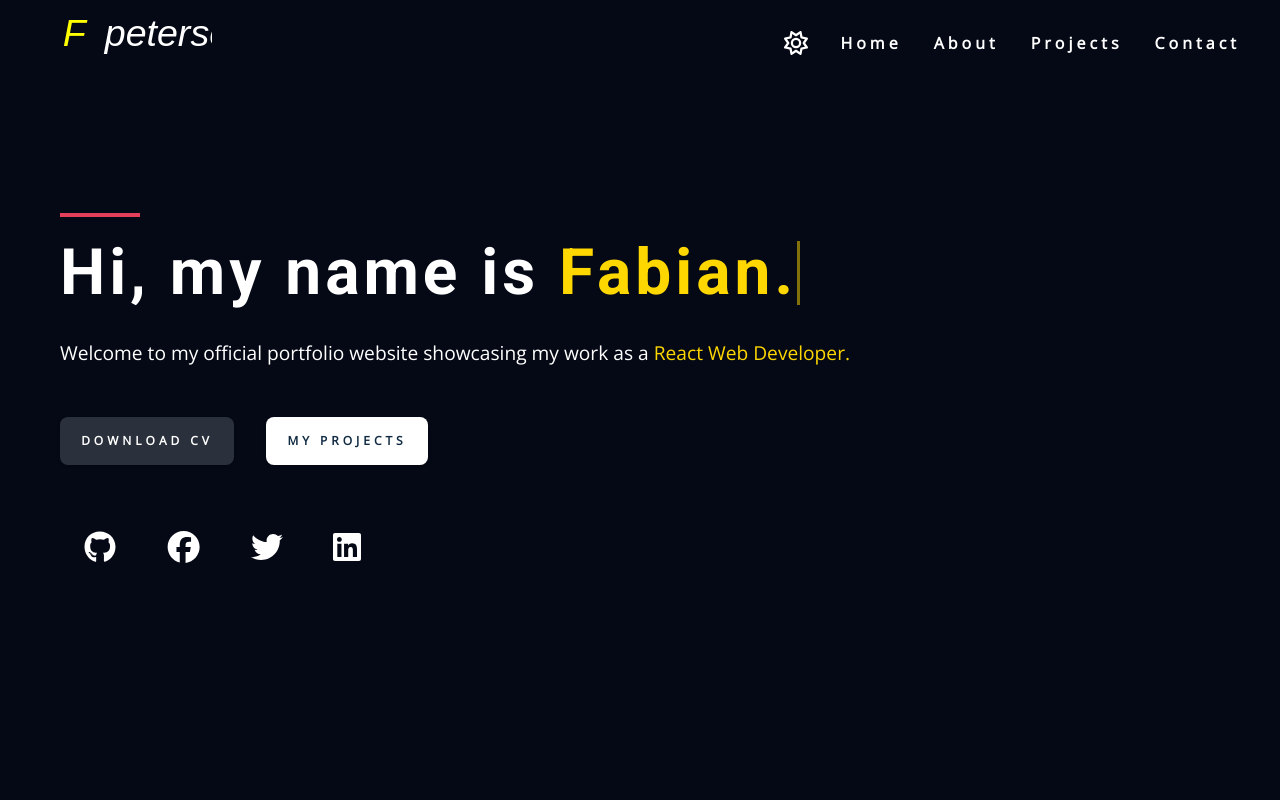
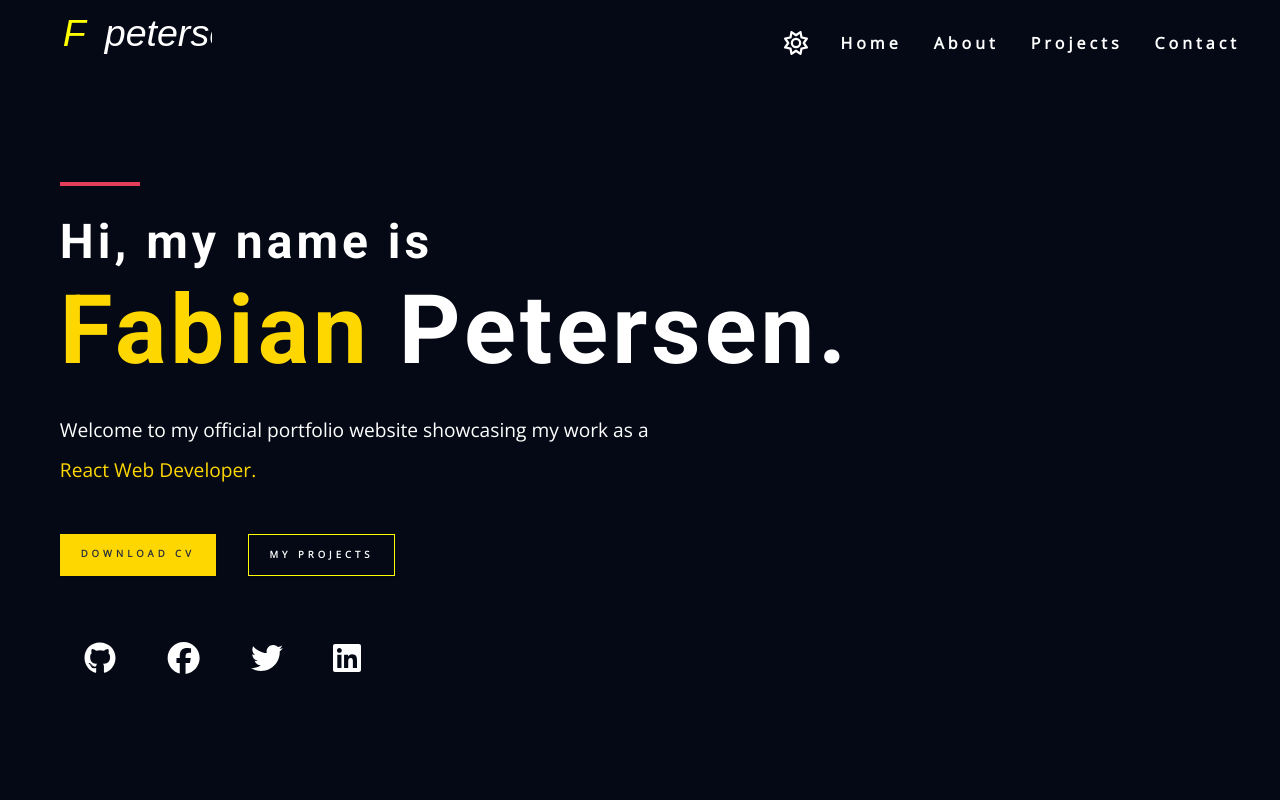
Before and after one commit to Fabian-Petersen/fabian-portfolio-app, a React (Create React App) app: page / in a window 1280 px wide. Shown: the top 800 px of the page. Built offline with nearby package versions, Linux system fonts and the light colour scheme.

Commit message:
css-updated in home,filterbuttons-&-projects

```diff
--- a/src/App.js
+++ b/src/App.js
@@ -4,7 +4,7 @@ import AppProvider from "./ContextAPI";
 import { BrowserRouter as Router, Routes, Route } from "react-router-dom";
 import {
   About,
-  Header,
+  Home,
   Projects,
   Contact,
   Footer,
@@ -19,7 +19,7 @@ const App = () => {
         <Router>
           <Navbar />
           <Routes>
-            <Route exact path='/' element={<Header />} />
+            <Route exact path='/' element={<Home />} />
             <Route path='/about' element={<About />} />
             <Route path='/projects' element={<Projects />} />
             <Route path='/projects/:projectId' element={<SinglePage />} />
--- a/src/components/Contact.js
+++ b/src/components/Contact.js
@@ -6,58 +6,55 @@ import projectImage1 from "../assets/images/project-1.jpeg";
 const Contact = () => {
   return (
     <Wrapper>
-      <section className="contact section" id="contact">
-        <div className="section-title">
+      <section className='contact section' id='contact'>
+        <div className='section-title'>
           <h2>Lets get in touch</h2>
-          <div className="underline"></div>
+          <div className='underline'></div>
         </div>
-        <div className="section-center contact-center">
+        <div className='section-center contact-center'>
           <form
-            id="fs-frm"
-            name="simple-contact-form"
-            acceptCharset="utf-8"
-            action="https://formspree.io/f/xgebwpge"
-            method="POST"
-          >
-            <fieldset id="fs-frm-inputs">
-              <h2 className="contact-form-title">Contact Me</h2>
-              <label htmlFor="full-name">Full Name</label>
+            id='fs-frm'
+            name='simple-contact-form'
+            acceptCharset='utf-8'
+            action='https://formspree.io/f/xgebwpge'
+            method='POST'>
+            <fieldset id='fs-frm-inputs'>
+              <h2 className='contact-form-title'>Contact Me</h2>
+              <label htmlFor='full-name'>Full Name</label>
               <input
-                type="text"
-                name="name"
-                id="full-name"
-                placeholder="First Name"
+                type='text'
+                name='name'
+                id='full-name'
+                placeholder='First Name'
                 required
               />
-              <label htmlFor="email-address">Email Address</label>
+              <label htmlFor='email-address'>Email Address</label>
               <input
-                type="email"
-                name="_replyto"
-                id="email-address"
-                placeholder="fabian@webmail.com"
+                type='email'
+                name='_replyto'
+                id='email-address'
+                placeholder='fabian@webmail.com'
                 required
               />
-              <label htmlFor="message">Message</label>
+              <label htmlFor='message'>Message</label>
               <textarea
-                rows="8"
-                name="message"
-                id="message"
-                placeholder="Enter your message"
-                required
-              ></textarea>
+                rows='8'
+                name='message'
+                id='message'
+                placeholder='Enter your message'
+                required></textarea>
               <input
-                type="hidden"
-                name="_subject"
-                id="email-subject"
-                value="Contact Form Submission"
+                type='hidden'
+                name='_subject'
+                id='email-subject'
+                value='Contact Form Submission'
               />
             </fieldset>
             <button
-              id="contact-btn"
-              type="submit"
-              value="Submit"
-              className="btn hero-btn-1 btn-contact"
-            >
+              id='contact-btn'
+              type='submit'
+              value='Submit'
+              className='btn btn-1 btn-contact btn-lg'>
               SUBMIT
             </button>
           </form>
@@ -134,12 +131,6 @@ const Wrapper = styled.section`
     border: none;
   }
 
-  .btn-contact {
-    width: 100%;
-    padding: 0.8rem 1rem;
-    font-size: 0.8rem;
-  }
-
   input:focus,
   textarea:focus {
     outline: #ffd700;
--- a/src/components/FilterButtons.js
+++ b/src/components/FilterButtons.js
@@ -23,22 +23,22 @@ const FilterButtons = () => {
   const uniqueValues = [...new Set(projects.map((item) => item.language))];
   return (
     <Wrapper>
-      <div className='project-btns section-center'>
+      <div className='btn-container section-center'>
         {uniqueValues.map((item, index) => {
           return (
             <button
               key={index}
               className={
                 activeButton === item
-                  ? "btn hero-btn-1 project-btn active"
-                  : "btn hero-btn-1 project-btn"
+                  ? "btn btn-1 project-btn active"
+                  : "btn btn-1 project-btn"
               }
               onClick={handleClick(item)}>
               {item}
             </button>
           );
         })}
-        <button className='btn hero-btn-1' id='project-btn-all' onClick={reset}>
+        <button className='btn btn-1' id='project-btn-all' onClick={reset}>
           All
         </button>
       </div>
@@ -47,26 +47,35 @@ const FilterButtons = () => {
 };
 
 const Wrapper = styled.div`
-  .project-btns {
+  .btn-container {
     display: flex;
     flex-wrap: wrap;
     justify-content: center;
-    gap: 2rem;
     margin-bottom: 2rem;
+    gap: 0.5rem;
   }
 
-  .project-btns button {
-    flex-basis: 100%;
-  }
-  .hero-btn-1,
-  .hero-btn-2 {
-    max-width: 8rem;
-    padding: 0.7rem 0.8rem;
-    font-size: 0.6rem;
+  button {
+    flex: 1 1 0;
+    width: max-content;
+    padding: 0.8rem 0rem;
   }
 
   button.active {
     background-color: var(--clr-red);
+    color: white;
+  }
+
+  @media screen and (min-width: 450px) {
+    .btn-container {
+      gap: 1rem;
+      padding: 0.7rem 1rem;
+      font-size: 0.7rem;
+    }
+
+    button {
+      max-width: 9rem;
+    }
   }
 `;
 
--- a/src/components/Header.js
+++ b/src/components/Home.js
@@ -1,4 +1,5 @@
 import React from "react";
+import { Link } from "react-router-dom";
 import styled from "styled-components";
 import cv from "../assets/documents/fabian-petersen-12.2022-v1.pdf";
 import { useGlobalContext } from "../ContextAPI";
@@ -8,7 +9,7 @@ import SocialsHover from "./SocialsHover";
 
 // import bgImage from "../assets/images/hero-simple-shiny-bg.svg";
 
-const Header = () => {
+const Home = () => {
   const { openSidebar, setOpenSidebar } = useGlobalContext();
   return (
     <Wrapper>
@@ -21,11 +22,10 @@ const Header = () => {
         <div className='section-center hero-center'>
           <article className='hero-info'>
             <div className='underline'></div>
-            <div className='hero-heading' id='home'>
+            <h3>Hi, my name is</h3>
             <h1>
-                Hi, my name is <span>Fabian.</span>
+              <span>Fabian </span>Petersen.
             </h1>
-            </div>
             <p className='hero-sub-heading'>
               Welcome to my official portfolio website showcasing my work as a
               <span> React Web Developer.</span>
@@ -35,12 +35,12 @@ const Header = () => {
                 href={cv}
                 target='_blank'
                 rel='noreferrer'
-                className='btn hero-btn-1'>
+                className='btn btn-1'>
                 Download CV
               </a>
-              <a href='#projects' className='btn hero-btn-2'>
+              <Link to='/projects' className='btn btn-2'>
                 My Projects
-              </a>
+              </Link>
             </div>
             <SocialsHover />
           </article>
@@ -68,33 +68,38 @@ const Wrapper = styled.header`
     place-items: center;
   }
 
-  .hero-heading {
+  h1,
+  h3 {
     position: relative;
-    margin-bottom: 1rem;
-    /* border: var(--border-white); */
     width: fit-content;
-    display: flex;
-    align-items: center;
+    align-items: left;
+    ${"" /* border: var(--border-white); */}
+    color: var(--clr-white);
+    text-transform: none;
+    padding: 0.5rem 0;
+    margin: 0;
+  }
+
+  h3 {
+    font-size: 1rem;
+  }
 
   h1 {
-      font-size: 1.4rem;
-      text-transform: none;
+    font-size: 2rem;
   }
 
-    span {
+  h1 span {
     color: var(--clr-yellow);
-    }
   }
 
   .hero-sub-heading {
     opacity: 0;
-    font-size: 1.1em;
-    width: 100%;
+    font-size: 0.8rem;
     line-height: 2rem;
     text-transform: none;
     animation: textAnimation 500ms ease 3400ms forwards;
     /* border: var(--border-white); */
-    max-width: fit-content;
+    max-width: 80%;
     span {
       color: var(--clr-yellow);
     }
@@ -102,8 +107,8 @@ const Wrapper = styled.header`
 
   //? ======================== Start of the styles for the animation for the typewriter text and pointer ================= //
 
-  .hero-heading::before,
-  .hero-heading::after {
+  h1::before,
+  h3::before {
     content: "";
     position: absolute;
     top: 0;
@@ -112,17 +117,14 @@ const Wrapper = styled.header`
     bottom: 0;
   }
 
-  .hero-heading::before {
+  h3::before {
     background-color: var(--clr-bg-dark);
-    animation: typewriterAnimation 3000ms steps(22) 1s forwards;
+    animation: typewriterAnimation 1500ms steps(14) 1s forwards;
   }
 
-  .hero-heading::after {
-    width: 3px;
-    height: 2rem;
-    background-color: var(--clr-yellow);
-    animation: typewriterAnimation 3000ms steps(22) 1s forwards,
-      cursorBlink 850ms steps(2, start) infinite;
+  h1::before {
+    background-color: var(--clr-bg-dark);
+    animation: typewriterAnimation 1500ms steps(16) 2.5s forwards;
   }
 
   //? ======================== End of the styles for the animation for the typewriter text and pointer ================= //
@@ -138,32 +140,33 @@ const Wrapper = styled.header`
     animation: textAnimation 600ms ease 3500ms forwards;
   }
 
-  .hero-btn-1,
-  .hero-btn-2 {
-    max-width: 8rem;
-    padding: 0.9rem 0.55rem;
-    font-size: 0.6em;
+  .home-btns :is(.btn-1, .btn-2) {
+    max-width: 10rem;
+    border-radius: 0px;
+    font-size: 0.5rem;
+    padding: 0.7rem 1rem;
   }
 
-  .hero-btn-1 {
-    background-color: var(--clr-primary-5);
-    color: var(--clr-white);
+  .btn-1 {
+    background-color: var(--clr-yellow);
+    color: var(--clr-primary-5);
   }
 
-  .hero-btn-1:hover {
-    background-color: white;
-    color: var(--clr-grey-head-3);
+  .btn-2 {
+    background-color: transparent;
+    color: var(--clr-white);
+    border: 1px solid yellow;
   }
 
-  .hero-btn-2 {
-    background-color: var(--clr-white);
-    color: var(--clr-grey-head-1);
+  .btn-1:hover {
+    background-color: white;
+    color: var(--clr-red);
   }
 
-  .hero-btn-1:hover,
-  .hero-btn-2:hover {
-    background-color: var(--clr-red);
-    color: var(--clr-white);
+  .btn-2:hover {
+    background-color: white;
+    border: 1px solid var(--clr-white);
+    color: var(--clr-red);
   }
 
   //$  ================================================= End Button Styles ============================================ //
@@ -192,12 +195,6 @@ const Wrapper = styled.header`
     }
   }
 
-  @keyframes cursorBlink {
-    to {
-      opacity: 0;
-    }
-  }
-
   @media screen and (min-width: 450px) {
     .hero-heading h1 {
       font-size: 1.8rem;
@@ -214,11 +211,11 @@ const Wrapper = styled.header`
       padding: 1.2rem 0;
     }
 
-    .hero-btn-1,
-    .hero-btn-2 {
+    .btn-1,
+    .btn-2 {
       max-width: 10rem;
       padding: 0.8rem 1rem;
-      font-size: 0.7em;
+      font-size: 0.7rem;
     }
 
     .hero-icons {
@@ -231,8 +228,13 @@ const Wrapper = styled.header`
   }
 
   @media screen and (min-width: 720px) {
-    .hero-heading h1 {
+    h3 {
+      font-size: 2rem;
+    }
+
+    h1 {
       font-size: 4rem;
+      margin-bottom: 1.5rem;
     }
 
     .hero-sub-heading {
@@ -243,21 +245,28 @@ const Wrapper = styled.header`
     .home-btns {
       gap: 1.5rem;
       padding: 1rem 0;
-    }
 
-    .hero-btn-1,
-    .hero-btn-2 {
+      .btn-1,
+      .btn-2 {
         max-width: 15rem;
         padding: 0.8rem 1.3rem;
         font-size: 0.6em;
       }
-
+    }
     .hero-heading::after {
       height: 4rem;
     }
   }
 
   @media screen and (min-width: 992px) {
+    h3 {
+      font-size: 3rem;
+    }
+
+    h1 {
+      font-size: 6rem;
+    }
+
     .hero .underline {
       margin-bottom: 1.5rem;
     }
@@ -271,11 +280,8 @@ const Wrapper = styled.header`
       padding: 1.5rem 0;
     }
 
-    .hero-btn-1,
-    .hero-btn-2 {
-      max-width: 20rem;
-      padding: 0.8rem 1.2rem;
-      font-size: 0.75em;
+    .home-btns :is(.btn-1, .btn-2) {
+      max-width: 25rem;
     }
 
     .social-icon {
@@ -292,4 +298,4 @@ const Wrapper = styled.header`
   }
 `;
 
-export default Header;
+export default Home;
--- a/src/components/Index.js
+++ b/src/components/Index.js
@@ -1,6 +1,6 @@
 import About from "./About";
 import Navbar from "./Navbar";
-import Header from "./Header";
+import Home from "./Home";
 import SideBar from "./SideBar";
 import Contact from "./Contact";
 import Footer from "./Footer";
@@ -11,7 +11,7 @@ import SinglePage from "./SinglePage";
 export {
   About,
   Navbar,
-  Header,
+  Home,
   SideBar,
   Projects,
   Contact,
--- a/src/components/Projects.js
+++ b/src/components/Projects.js
@@ -13,10 +13,8 @@ const Projects = () => {
         <div className='section-title'>
           <h2>Projects</h2>
           <div className='underline'></div>
-          <p className='projects-text'>
-            This is my latest work and work in progress
-          </p>
         </div>
+        <p className='projects-text'>My latest completed projects</p>
         <FilterButtons className='filterButtons' />
         <div className='section-center projects-center'>
           {projectMenu.map((item) => {
@@ -41,6 +39,11 @@ const Projects = () => {
 };
 
 const Wrapper = styled.section`
+  .projects-text {
+    font-size: 1.5rem;
+    text-align: center;
+  }
+
   .project-card {
     position: relative;
     display: flex;
@@ -51,7 +54,7 @@ const Wrapper = styled.section`
     border-radius: var(--radius);
     margin-bottom: 2rem;
     width: 100%;
-    height: 25rem;
+    height: 20rem;
     align-items: center;
     background-size: cover;
     transition: all 200ms ease;
@@ -62,10 +65,6 @@ const Wrapper = styled.section`
     cursor: pointer;
     color: var(--clr-yellow);
     transform: scale(1.05);
-  }
-
-  .projects-text {
-    font-size: 1rem;
   }
 
   .project-img {
@@ -125,13 +124,6 @@ const Wrapper = styled.section`
       -moz-column-gap: 2rem;
       column-gap: 2rem;
     }
-
-    .hero-btn-1,
-    .hero-btn-2 {
-      max-width: 13rem;
-      padding: 1rem 1.5rem;
-      font-size: 0.7em;
-    }
   }
 
   @media screen and (min-width: 992px) {
--- a/src/components/SinglePage.js
+++ b/src/components/SinglePage.js
@@ -18,7 +18,7 @@ const SinglePage = () => {
               <h2>{name}</h2>
               <div className='underline'></div>
               <p className='desc'>{singlePage.description}</p>
-              <h3 className='skills-title'>Skills Used</h3>
+              <h3 className='skills-title'>Tools Used</h3>
               <SkillsIcons name={name} singlePage={singlePage} />
               <Link to='/projects'>
                 <button className='btn hero-btn-2'>Back</button>
--- a/src/index.css
+++ b/src/index.css
@@ -166,35 +166,45 @@ p {
 
 .btn {
   text-transform: uppercase;
-  background: var(--clr-primary-5);
-  color: var(--clr-white);
+  background: var(--clr-yellow);
+  border: var(--clr-yellow);
+  color: var(--clr-primary-5);
   padding: 0.3rem 0.6rem;
+  max-width: 8rem;
   letter-spacing: var(--spacing);
   display: inline-block;
   font-weight: 700;
   transition: var(--transition);
-  font-size: 1rem;
-  border: 2px solid transparent;
   cursor: pointer;
   box-shadow: 0 1px 3px rgba(0, 0, 0, 0.2);
   border-radius: var(--radius);
 }
 
-.btn:hover {
-  color: var(--clr-primary-1);
-  background: var(--clr-primary-7);
+.btn-lg {
+  padding: 1rem 1.5rem;
+  font-size: 0.8rem;
 }
 
-.hero-btn-1:hover,
-.hero-btn-2:hover {
+.btn-yellow {
+  background-color: var(--clr-yellow);
+}
+
+.btn:hover {
+  color: var(--clr-white);
+  background: var(--clr-red);
+}
+
+.btn-1:hover,
+.btn-2:hover {
   background-color: var(--clr-red);
   color: var(--clr-white);
 }
 
 /* section */
 .section {
-  min-height: calc(100vh - 5rem);
-  padding: 1.5rem 0;
+  min-height: 100vh;
+  /* border: 1px solid white; */
+  padding: 4rem 0;
 }
 
 .section-center {
```
Lines whose indentation alone changed are shown as unchanged.
